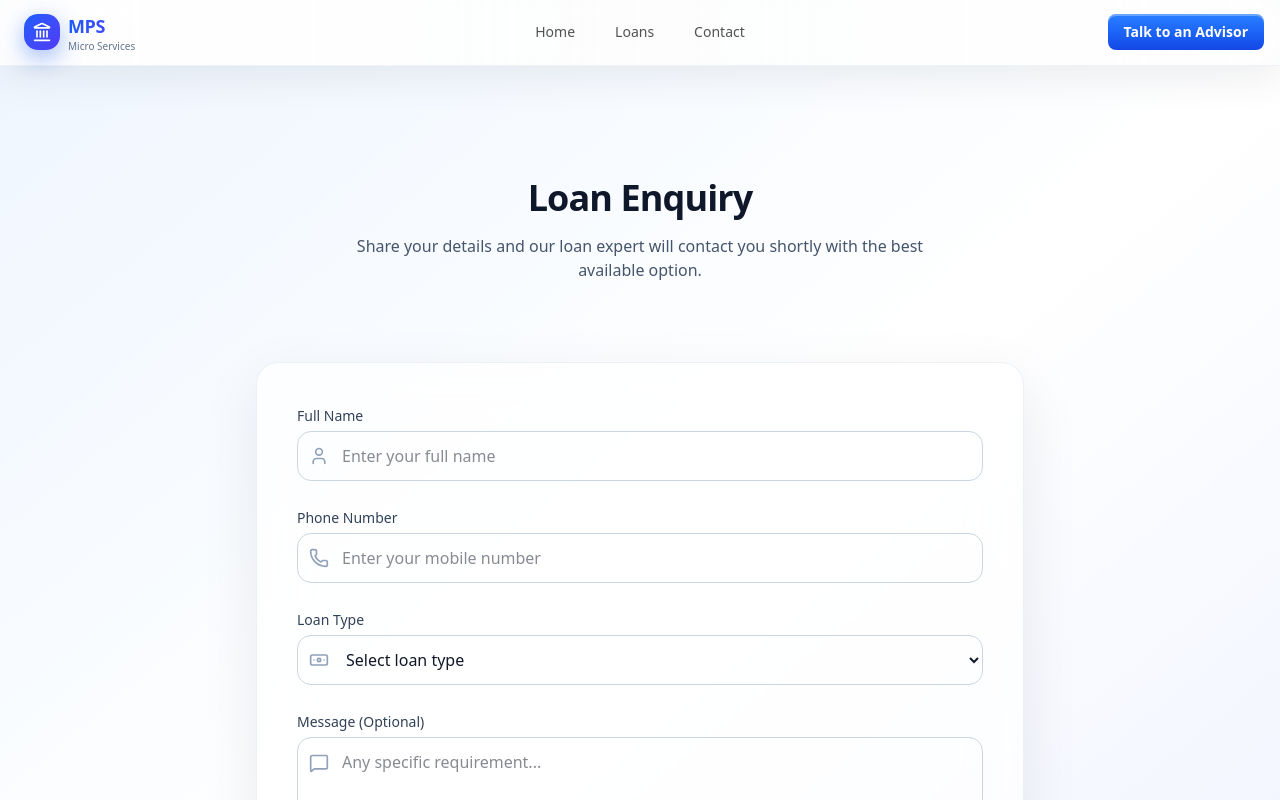
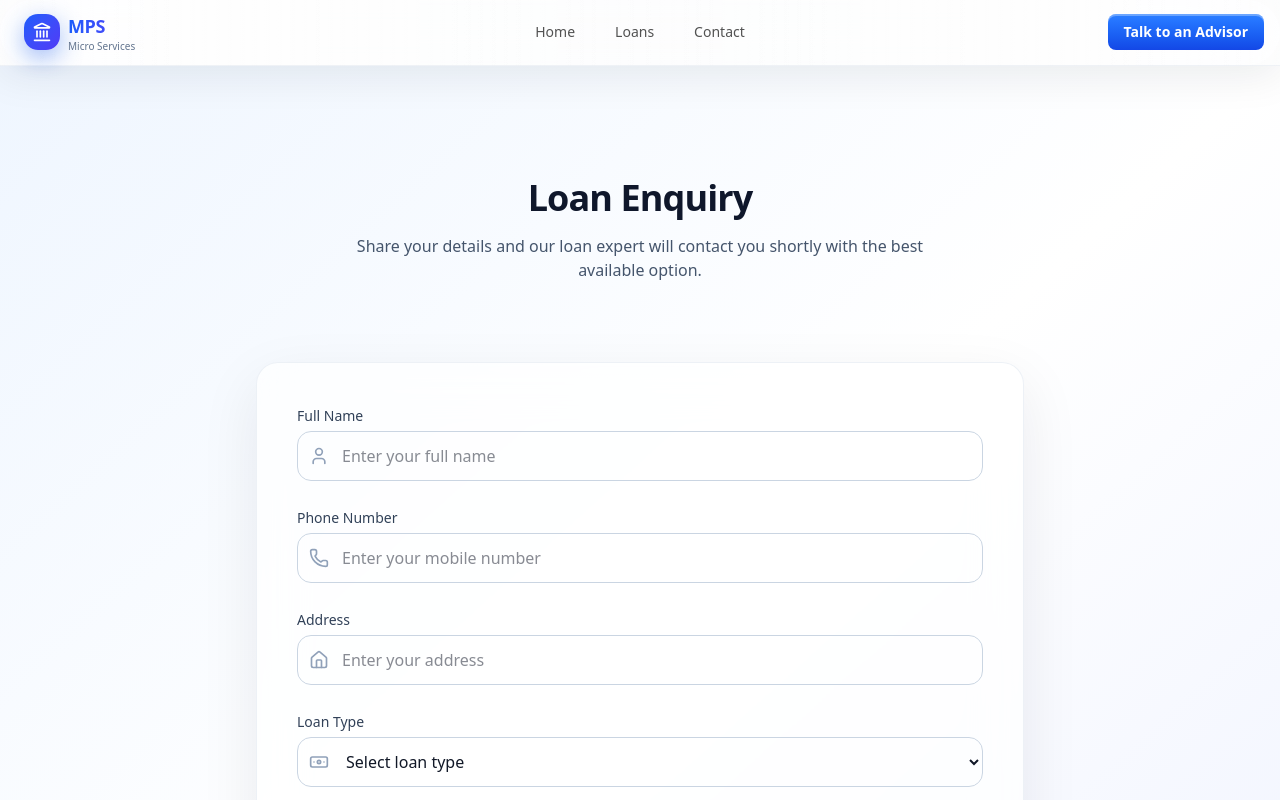
Before and after one commit to OmRana2004/Loan-App, a Next.js app: page /contact in a window 1280 px wide. Shown: the top 800 px of the page. Built offline with nearby package versions, Linux system fonts and the light colour scheme.

Commit message:
20260105174710_address_feild_added

```diff
--- a/app/admin/enquiry/page.tsx
+++ b/app/admin/enquiry/page.tsx
@@ -10,6 +10,7 @@ type Enquiry = {
   name: string;
   phone: string;
   loanType: string;
+  address: string;
   message?: string;
   status: Status;
   createdAt: string;
@@ -81,6 +82,7 @@ export default function AdminEnquiriesPage() {
             <tr>
               <th className="px-3 py-2 text-left">Name</th>
               <th className="px-3 py-2 text-left">Phone</th>
+              <th className="px-3 py-2 text-left">Address</th>
               <th className="px-3 py-2 text-left">Loan</th>
               <th className="px-3 py-2 text-left">Status</th>
               <th className="px-3 py-2 text-left">Date</th>
@@ -92,6 +94,7 @@ export default function AdminEnquiriesPage() {
               <tr key={e.id} className="border-t">
                 <td className="px-3 py-2">{e.name}</td>
                 <td className="px-3 py-2">{e.phone}</td>
+                <td className="px-3 py-2">{e.address}</td>
                 <td className="px-3 py-2">{e.loanType}</td>
                 <td className="px-3 py-2">
                   <StatusBadge status={e.status} />
@@ -134,6 +137,7 @@ export default function AdminEnquiriesPage() {
             </div>
 
             <p className="text-gray-600">{e.phone}</p>
+            <p className="text-gray-600">{e.address}</p>
             <p className="text-gray-600">{e.loanType}</p>
 
             {e.message && (
--- a/app/api/enquiry/route.ts
+++ b/app/api/enquiry/route.ts
@@ -5,9 +5,9 @@ import { prismaClient } from "@/db";
 export async function POST(req: Request) {
   try {
     const body = await req.json();
-    const { name, phone, loanType, message } = body;
+    const { name, phone, loanType, address, message } = body;
 
-    if (!name || !phone || !loanType) {
+    if (!name || !phone || !loanType || !address) {
       return NextResponse.json(
         { error: "Missing required fields" },
         { status: 400 }
@@ -19,6 +19,7 @@ export async function POST(req: Request) {
         name,
         phone,
         loanType,
+        address,
         message,
         // status: "NEW",
       },
--- a/app/contact/page.tsx
+++ b/app/contact/page.tsx
@@ -10,6 +10,7 @@ import {
   Banknote,
   CheckCircle2,
   Loader2,
+  Home,
 } from "lucide-react";
 
 export default function ContactPage() {
@@ -28,6 +29,7 @@ export default function ContactPage() {
       name: formData.get("name"),
       phone: formData.get("phone"),
       loanType: formData.get("loanType"),
+      address: formData.get("address"),
       message: formData.get("message"),
     };
 
@@ -116,6 +118,13 @@ export default function ContactPage() {
                 type="tel"
                 icon={Phone}
                 placeholder="Enter your mobile number"
+              />
+
+               <Input
+                label="Address"
+                name="address"
+                icon={Home}
+                placeholder="Enter your address"
               />
 
               <Select
```
Also changed, not shown: 2 other files (tests, documents, lock files or other folders).
